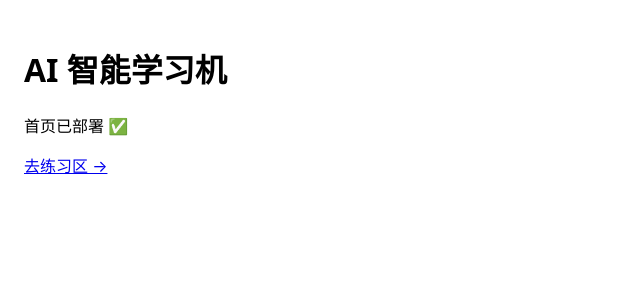
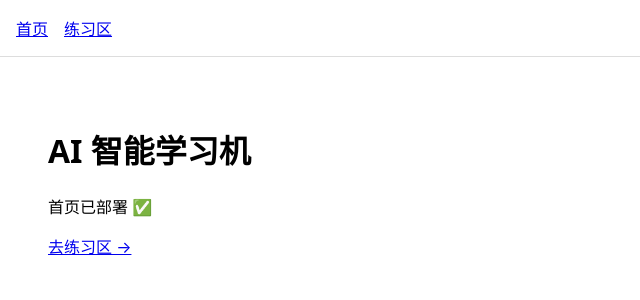
Before and after one commit to boos88978857-svg/ai-intelligent-learning-machine, a Next.js app: page / in a window 1280 px wide. Shown: the top 300 px of the page, without its empty margins (0-640 px from the left). Built offline with nearby package versions, Linux system fonts and the light colour scheme.

Commit message:
add global navigation

```diff
--- a/app/layout.tsx
+++ b/app/layout.tsx
@@ -1,4 +1,10 @@
+import Link from "next/link";
 import "./globals.css";
+
+export const metadata = {
+  title: "AI 智能学习机",
+  description: "练习型学习系统",
+};
 
 export default function RootLayout({
   children,
@@ -6,8 +12,23 @@ export default function RootLayout({
   children: React.ReactNode;
 }) {
   return (
-    <html lang="zh-Hant">
-      <body>{children}</body>
+    <html lang="zh">
+      <body>
+        {/* 顶部导航 */}
+        <nav style={{ padding: 16, borderBottom: "1px solid #ddd" }}>
+          <Link href="/" style={{ marginRight: 16 }}>
+            首页
+          </Link>
+          <Link href="/practice">
+            练习区
+          </Link>
+        </nav>
+
+        {/* 页面内容 */}
+        <main style={{ padding: 24 }}>
+          {children}
+        </main>
+      </body>
     </html>
   );
 }
```
